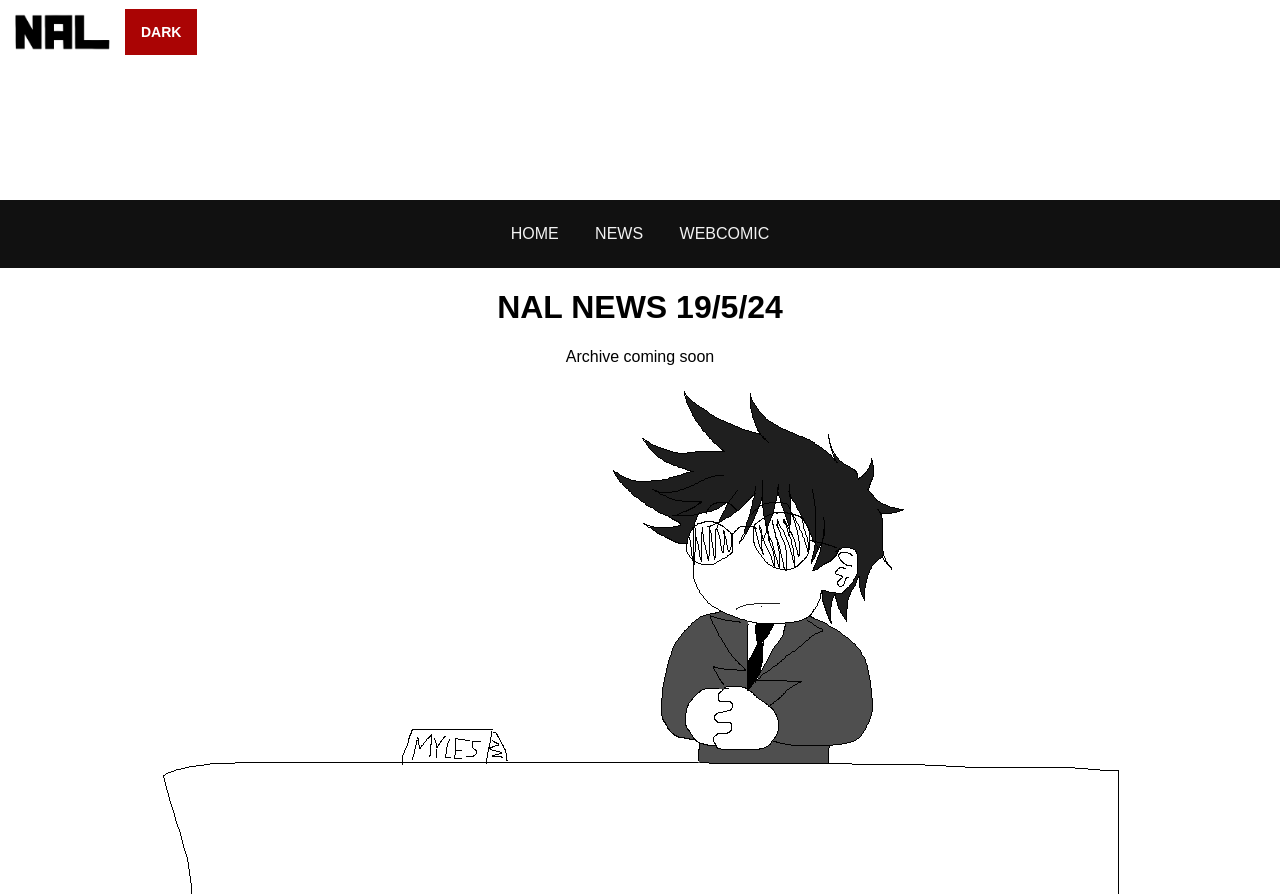
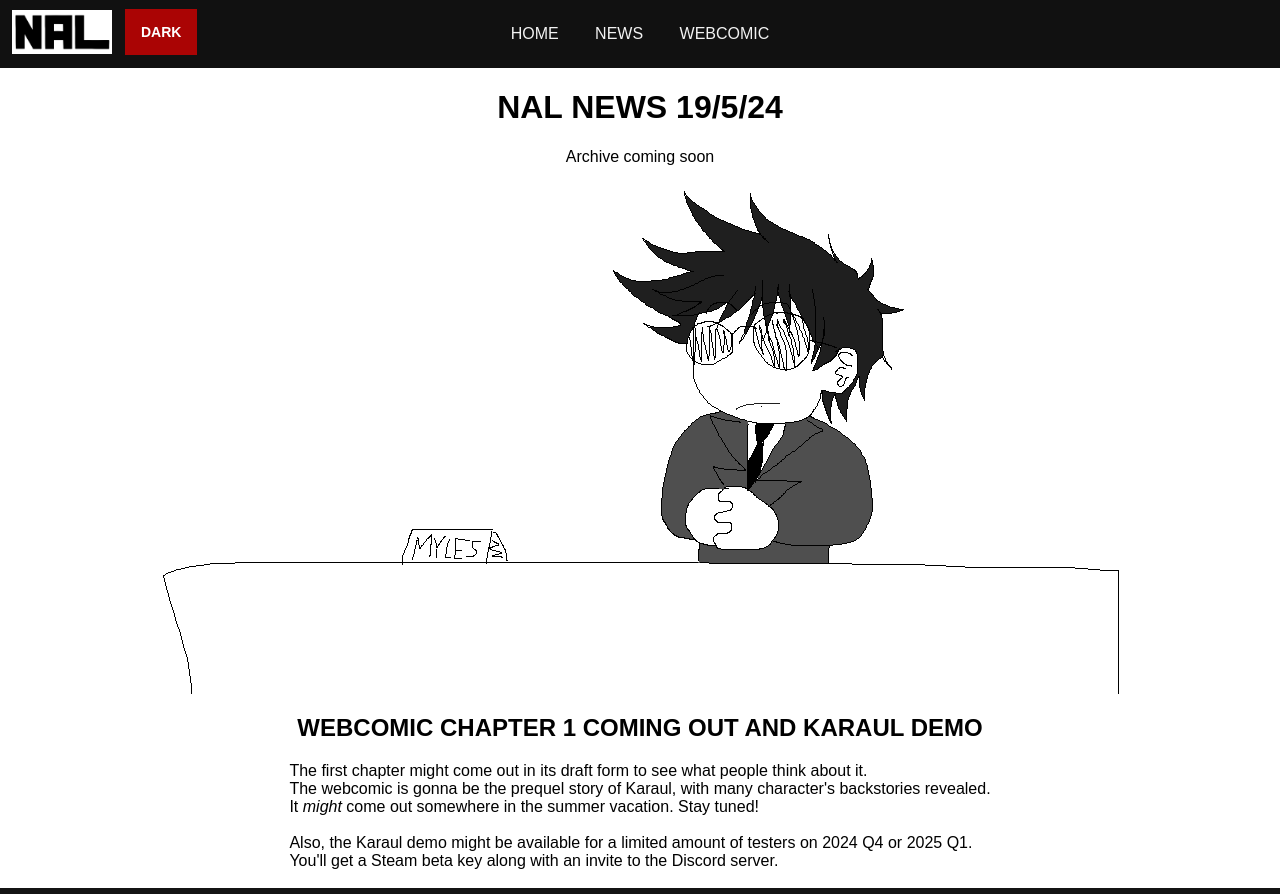
Before and after one commit to montenal/names-are-lame, a plain HTML site: page news.html in a window 1280 px wide. Shown: the top 894 px of the page. Drawn offline with Linux system fonts and the light colour scheme.

Commit message:
removed embeds lol

```diff
--- a/news.html
+++ b/news.html
@@ -5,7 +5,6 @@
       <title>Names Are Lame</title>
       <link rel="icon" type="image/x-icon" href="/images/favicon.ico">
       <link href="css/style.css" rel="stylesheet" type="text/css" media="all">
-      <embed type="image/jpg" src="logo.png" width="200">
    </head>
    <body>
       <div align="center">
```
Also changed, not shown: index.html (+0 -1 lines), webcomic.html (+0 -1 lines).
